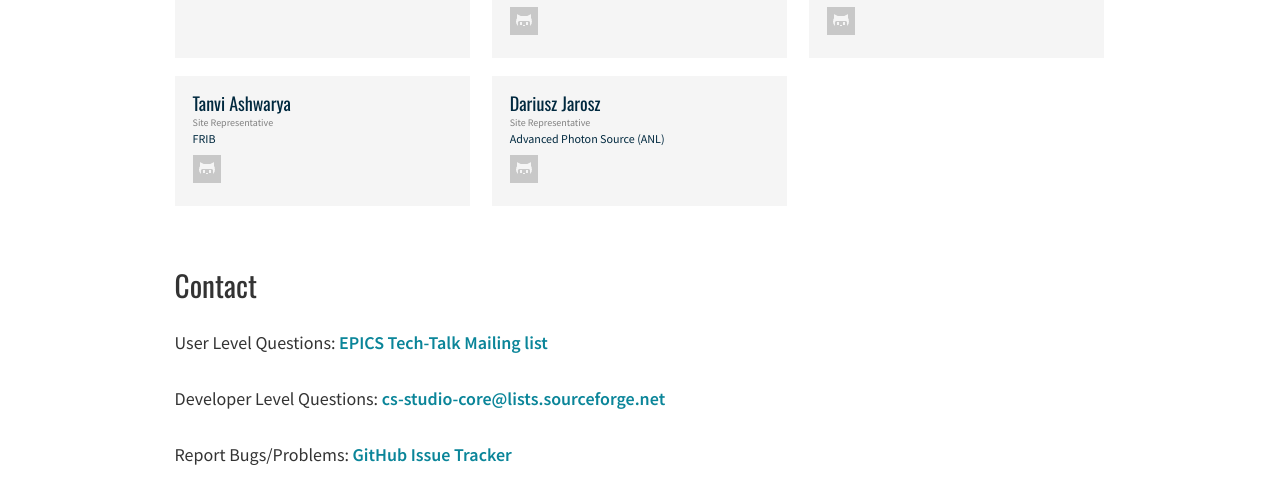
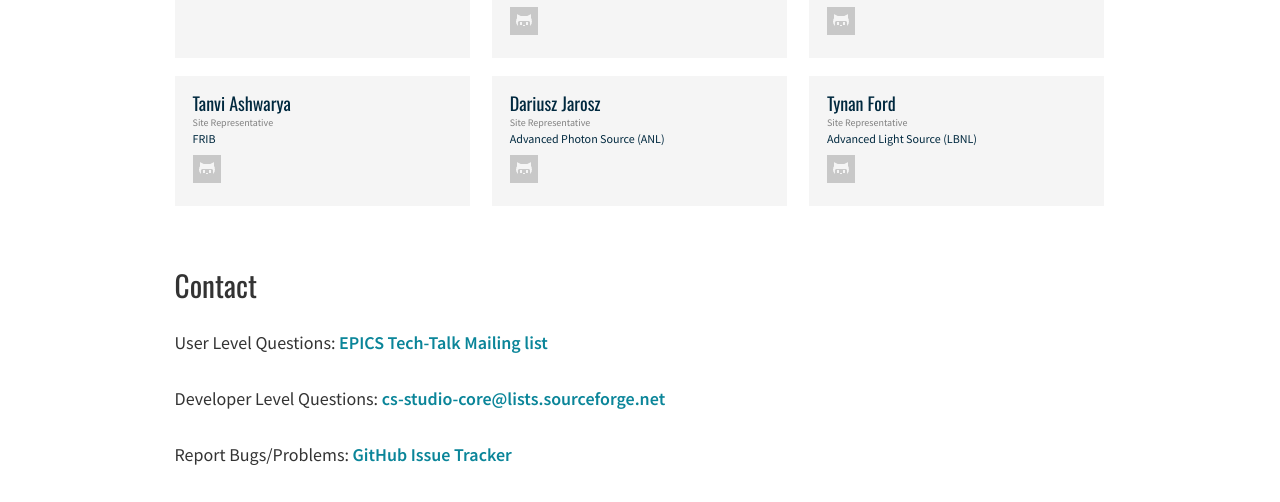
Before and after one commit to ControlSystemStudio/controlsystemstudio.org, a Gatsby site: page /about in a window 1280 px wide. Shown: the part 1968-2470 px from the top of the page. Built offline with nearby package versions, Linux system fonts and the light colour scheme; Gatsby itself is replaced by a stand-in of ours.

Commit message:
add LBNL site rep

```diff
--- a/src/pages/about.js
+++ b/src/pages/about.js
@@ -224,6 +224,16 @@ const About = () => {
                 </li>
               </ul>
             </Member>
+            <Member>
+              <h4>Tynan Ford</h4>
+              <Role>Site Representative</Role>
+              <Site>Advanced Light Source (LBNL)</Site>
+              <ul className="social-icons social-icons-color">
+                <li>
+                  <a href="https://github.com/tynanford" className="social_github"></a>
+                </li>
+              </ul>
+            </Member>
           </Grid>
 
         </div>
```
